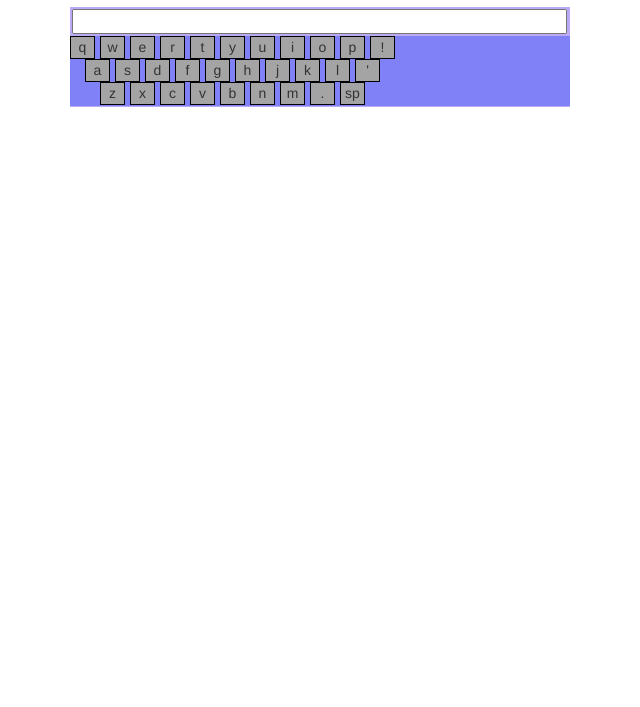
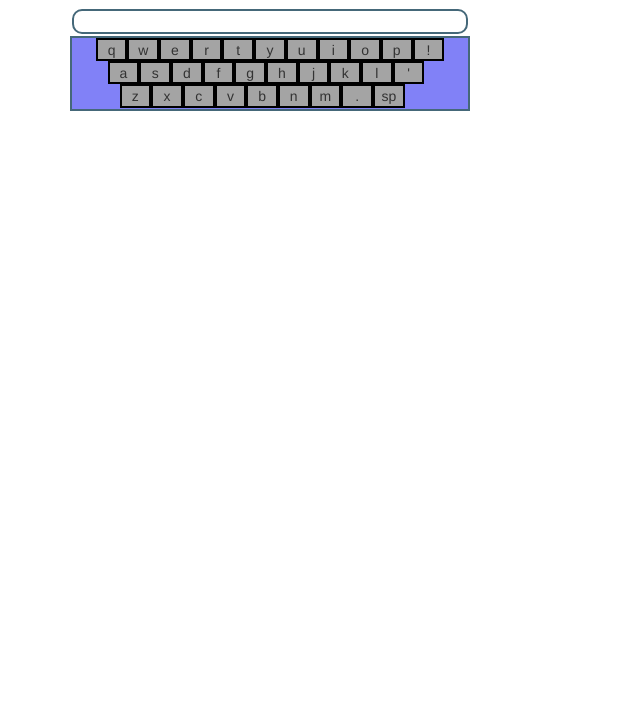
Before and after one commit to mfraser42/cmsi370, a plain HTML site: page widget-from-scratch/scrabble_keyboard.html in a window 1280 px wide. Shown: the part 93-800 px from the top of the page, without its empty margins (0-640 px from the left). Drawn offline with nearby package versions, Linux system fonts and the light colour scheme.

Commit message:
css positioning modified and fixed

```diff
--- a/widget-from-scratch/jquery.scrabble-keyboard.css
+++ b/widget-from-scratch/jquery.scrabble-keyboard.css
@@ -1,27 +1,30 @@
 .keyboard-box{
     position: absolute;
     width: 100%;
-    min-width: 50px;
-    height: 70%;
-    min-height: 40px;
+    min-width: 195px;
+    height: 75%;
+    min-height: 75px;
+    max-height: 100px;
+    border:2px solid #456879;
     background-color: #8181F7;
-    padding: 10px;
 }
 .drop-area{
     margin: 2px;
     width: 99%;
     height: 25%;
-    min-height: 10px;
-    min-width: 50px;
+    min-height: 25px;
+    min-width: 195px;
+    border:2px solid #456879;
+	border-radius:10px;
 }
 .key{
+    position: absolute;
+    border: solid black;
+    border-width: 2px;
     background-color: #A4A4A4;
-    width: 5%;
+    width: 8%;
     height: 33%;
-    min-height: 10px;
-    min-width: 10px;
-    border-style: solid;
-    border-width: 2px;
+    min-width: 20px;
     text-align: center;
     vertical-align: middle;
     cursor: move;
@@ -34,13 +37,6 @@
     -webkit-user-select: none;
 }
 
-/* Box properties and their variants. */
-.box {
-    border: thin solid black;
-    cursor: move;
-    position: absolute;
-}
-
 .box-highlight {
     box-shadow: 0px 0px 6px #88F;
     -moz-box-shadow: 0px 0px 6px #88F;
--- a/widget-from-scratch/scrabble_keyboard.css
+++ b/widget-from-scratch/scrabble_keyboard.css
@@ -1,6 +1,5 @@
 .keyboard-demo-box{
     position: relative;
-    width: 500px;
+    width: 400px;
     height: 100px;
-    background: #BCA9F5;
 }
```
Also changed, not shown: widget-from-scratch/jquery.scrabble-keyboard.js.
